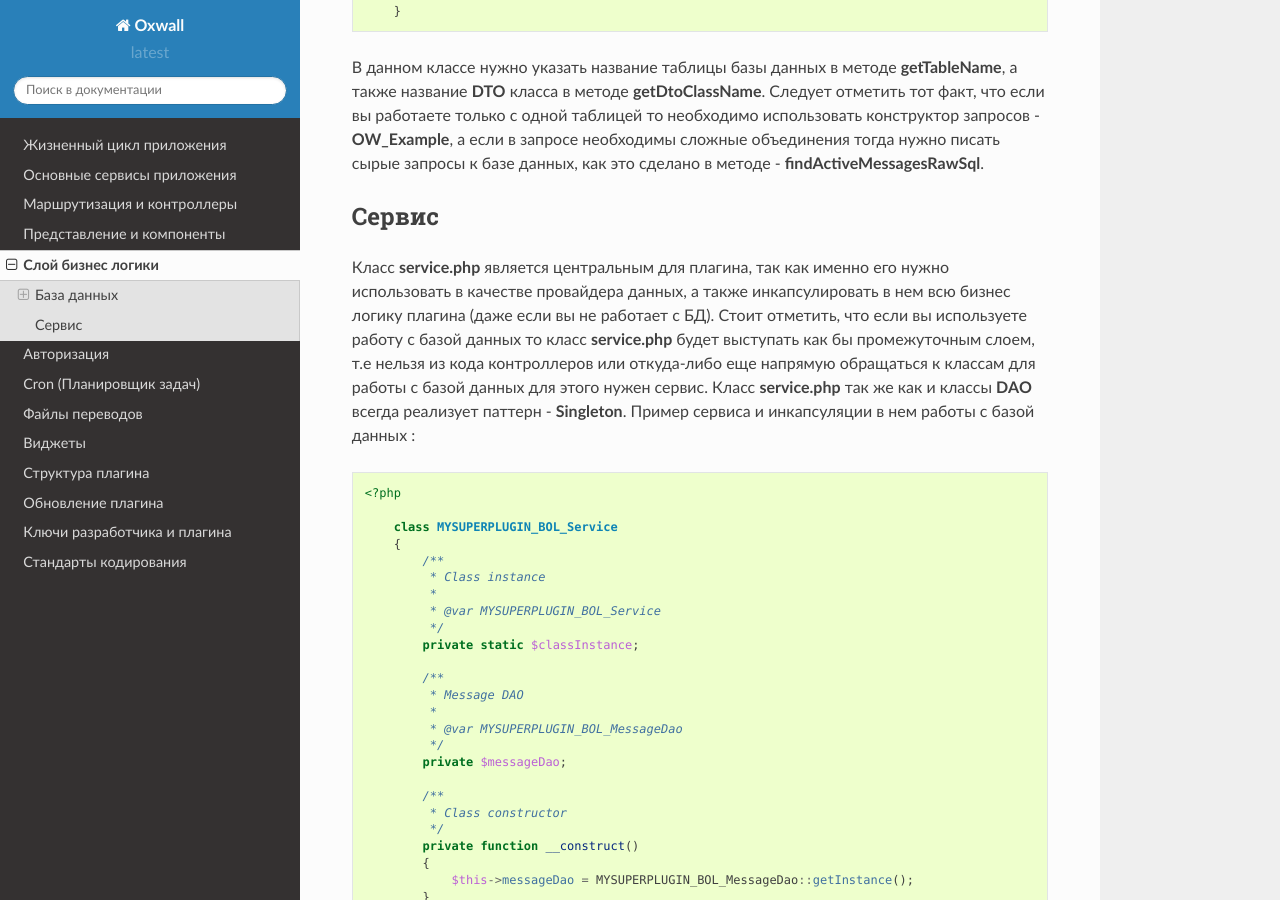
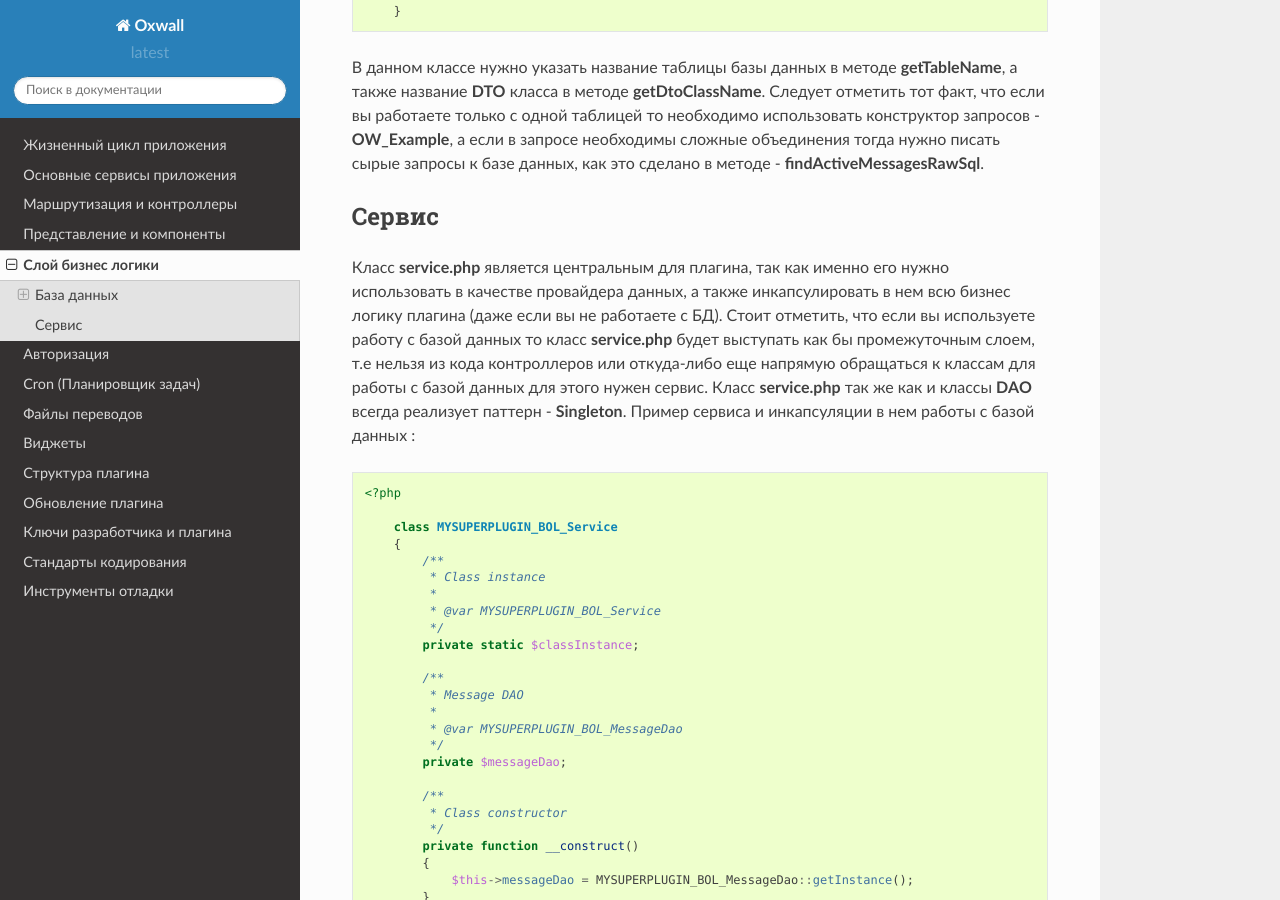
Before and after one commit to oxwall/docs-tech-ru, a Sphinx documentation site: the page built from docs/source/bol.rst, in a window 1280 px wide and 900 px high, scrolled down 3119 px. Built offline with Sphinx 7.4.7 and the Read the Docs theme 2.0.0, drawn with Linux system fonts in a browser that asks for light colours; some of the changed lines change nothing that is shown.

Commit message:
add debug tools page

```diff
--- a/docs/source/bol.rst
+++ b/docs/source/bol.rst
@@ -182,7 +182,7 @@
 ------
 
 Класс **service.php** является центральным для плагина, так как именно его нужно использовать в качестве провайдера данных,
-а также инкапсулировать в нем всю бизнес логику плагина (даже если вы не работает с БД). Стоит отметить,
+а также инкапсулировать в нем всю бизнес логику плагина (даже если вы не работаете с БД). Стоит отметить,
 что если вы используете работу с базой данных то класс **service.php** будет выступать как бы промежуточным слоем,
 т.е нельзя из кода контроллеров или откуда-либо еще напрямую обращаться к классам для работы с базой данных для этого нужен сервис.
 Класс **service.php** так же как и  классы **DAO** всегда реализует паттерн - **Singleton**. Пример сервиса и инкапсуляции в нем работы с базой данных :
--- /dev/null
+++ b/docs/source/debug_tools.rst
@@ -0,0 +1,40 @@
+.. _debug_tools-label:
+
+Инструменты отладки
+===================
+
+Использование инструментов отладки позволяют вам измерять скорость запросов  **MySQL**, выводить ошибки и предупреждения в коде, а также
+видеть сделанные изменения сразу после обновления страницы. Все эти инструменты активируются и деактивируются в конфигурационном файле - **ow_includes/config.php**.
+Стоит обратить внимание, что все перечисленные ниже инструменты должны быть отключены на рабочем сайте и использоваться только в режиме разработки.
+
+Профайлер
+---------
+
+Если вам необходимо видеть список запросов сделанных к **БД** на странице или посмотреть список сработанных системных событий или же просто
+узнать на сколько быстро загружается страница - то нужно активировать профайлер в конфигурационном файле. Найдите константу **OW_PROFILER_ENABLE** и присвойте ей значение **true**.
+Теперь на сайте вам будет доступна информация по всем ранее перечисленным данным, стоит отметить, что вывод данных профайлера реализован пока только на страницах сайта
+(для режима `CLI <https://en.wikipedia.org/wiki/Command-line_interface>`_ это пока не реализовано).
+
+
+Режим разработки
+----------------
+
+Режим разработки задается через `битовую маску <https://en.wikipedia.org/wiki/Mask_%28computing%29>`_ в константе **OW_DEV_MODE** в конфигурационном файле.
+Этот режим влияет на то как будет собираться приложение каждый раз при обновлении страницы, ниже пример сборок:
+
+#. **define('OW_DEBUG_MODE', 2)**   - Чистит кэш смарти шаблонов.
+#. **define('OW_DEBUG_MODE', 4)**   - Пересборка тем (копирование **css** в публичную директорию из **ow_themes** в **ow_static**  доступную из браузера).
+#. **define('OW_DEBUG_MODE', 8)**   - Очистка кеша файлов переводов.
+#. **define('OW_DEBUG_MODE', 32)**  - Копирование файлов статики плагинов в публичную директорию **ow_static/plugins/plugin_key** доступную из браузера.
+
+
+Можно комбинировать типы сборок, к примеру можно задать битовую маску для очистки кэша смарти шаблонов и очистки кеша файлов переводов. Для этого нужно
+задать: **define('OW_DEBUG_MODE', 10);**
+
+Если просто указать **define('OW_DEBUG_MODE', 1);** или **define('OW_DEBUG_MODE', true);** то приложение выполнит все виды сборок перечисленные выше.
+
+
+Режим отладки
+-------------
+
+Для того, чтобы видеть ошибки выполнения сценариев на сайте, нужно переменной **OW_DEBUG_MODE** выставить значение **true** в конфигурационном файле.
--- a/docs/source/index.rst
+++ b/docs/source/index.rst
@@ -19,3 +19,4 @@
     plugin_update
     plugin_key
     coding_standards
+    debug_tools
```
